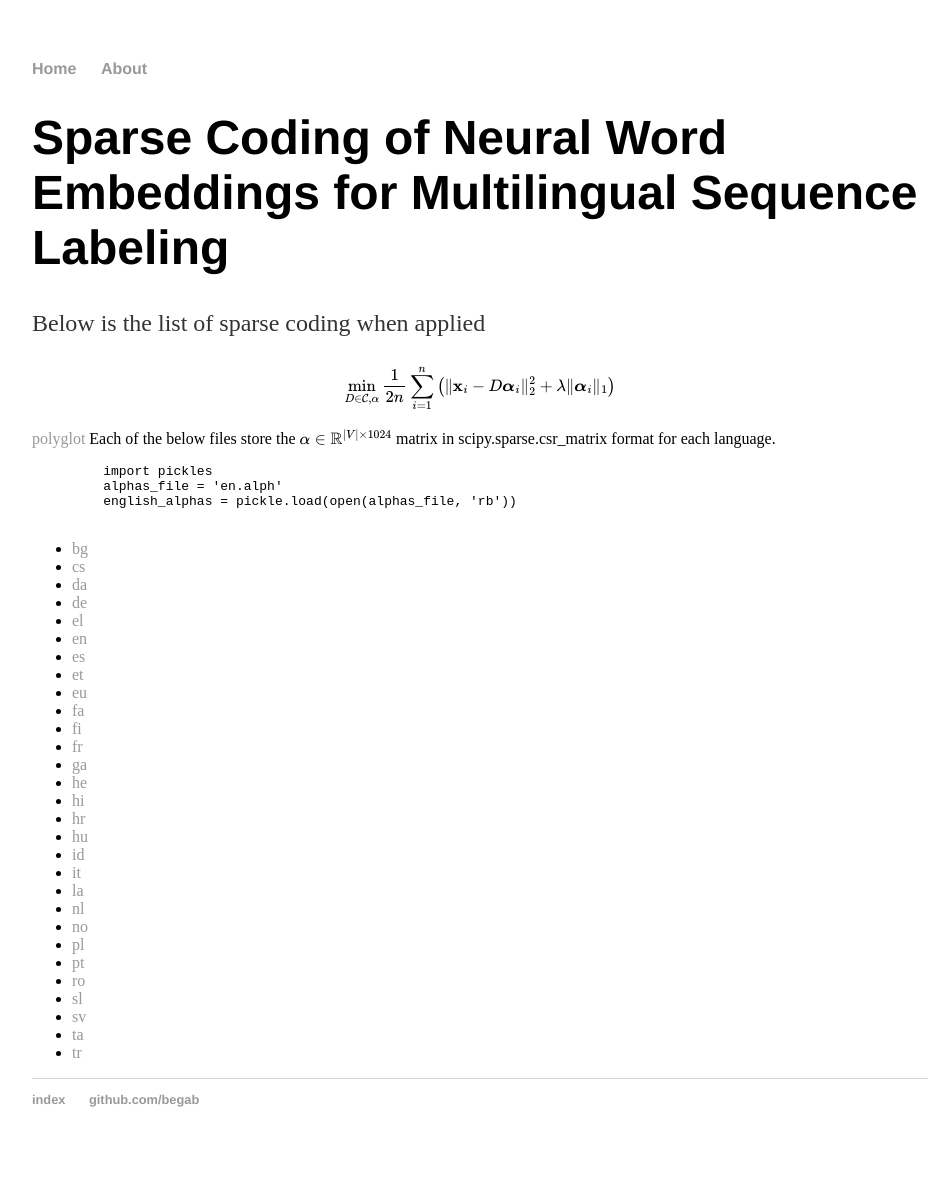
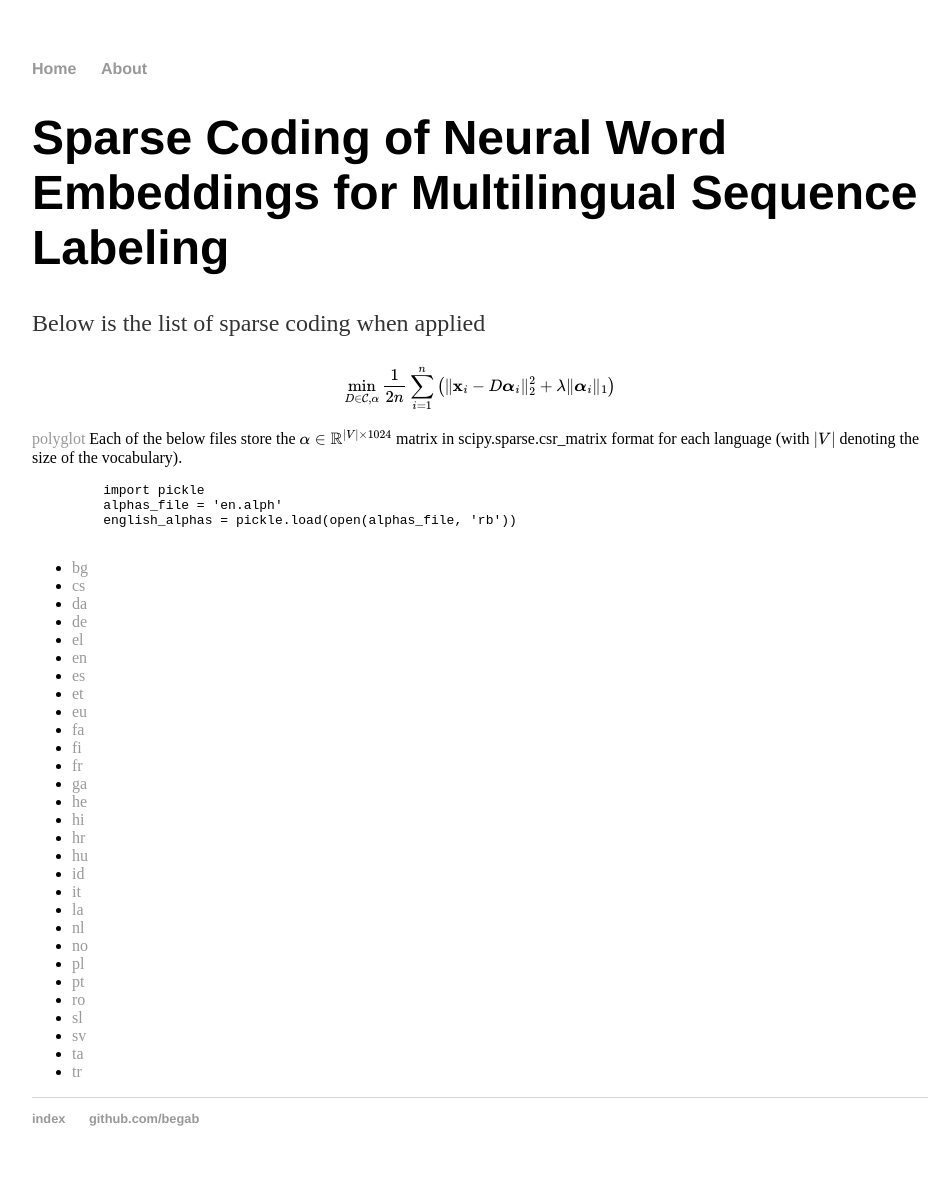
Before and after one commit to begab/begab.github.io, a Jekyll site: the page built from sparse_embeds/index.html, in a window 1280 px wide. Shown: the whole page, without its empty margins (160-1110 px from the left). Built offline with Jekyll 4.4.1, drawn with Linux system fonts in a browser that asks for light colours; formulas are drawn with MathJax 3.

Commit message:
updates textual content

```diff
--- a/sparse_embeds/index.html
+++ b/sparse_embeds/index.html
@@ -9,9 +9,9 @@ title: Sparse coded word representations
 
     <a href="https://sites.google.com/site/rmyeid/projects/polyglot">polyglot</a>
 
-    Each of the below files store the $\alpha \in \mathbb{R}^{|V| \times 1024}$ matrix in scipy.sparse.csr_matrix format for each language.
+    Each of the below files store the $\alpha \in \mathbb{R}^{|V| \times 1024}$ matrix in scipy.sparse.csr_matrix format for each language (with $\lvert V \rvert$ denoting the size of the vocabulary).
     {% highlight python %}
-    import pickles
+    import pickle
     alphas_file = 'en.alph'
     english_alphas = pickle.load(open(alphas_file, 'rb'))
     {% endhighlight %}
```
